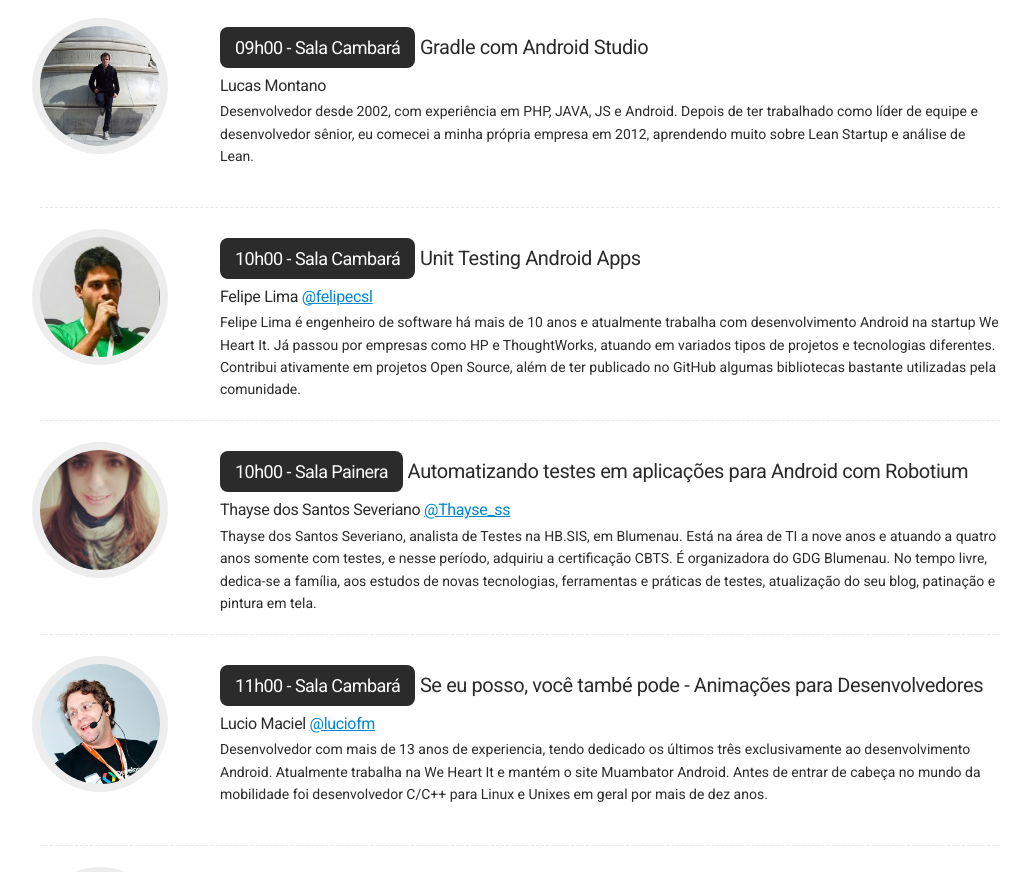
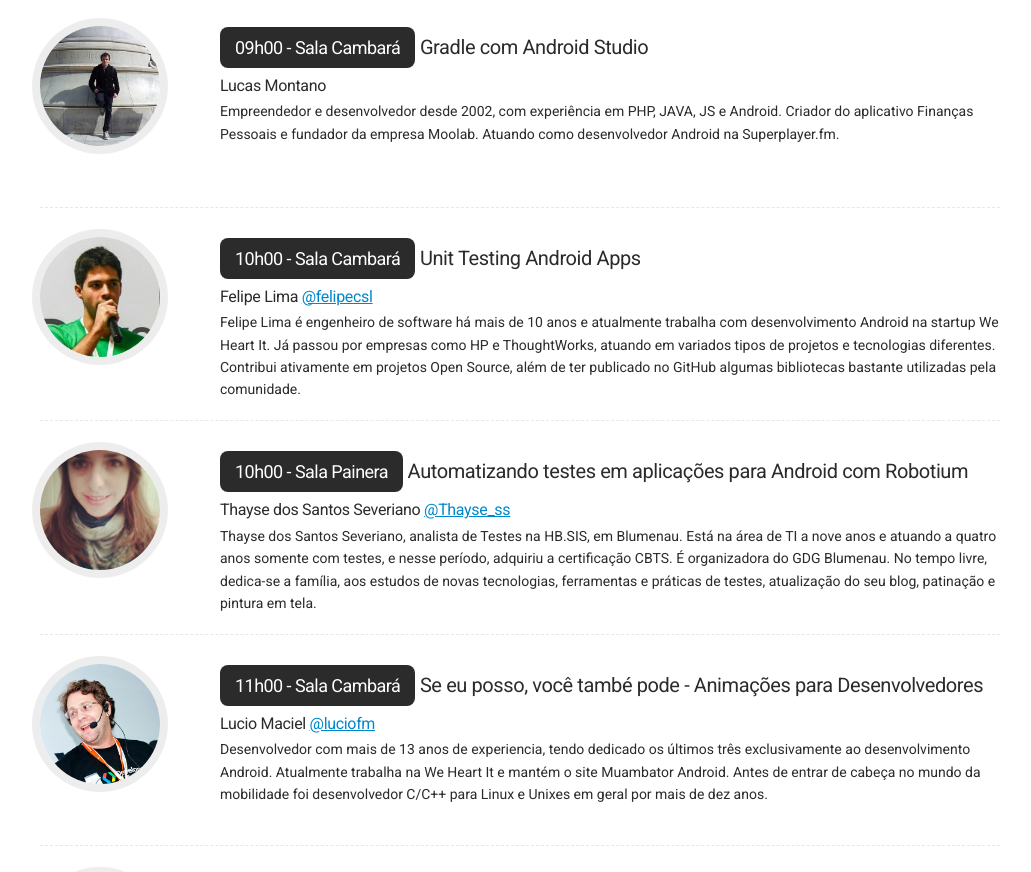
Before and after one commit to devfestsul/site-2014, a plain HTML site: page out/index.html in a window 1280 px wide. Shown: the part 1990-2862 px from the top of the page, without its empty margins (120-1151 px from the left). Drawn offline with nearby package versions, Linux system fonts and the light colour scheme; some packages are replaced by stand-ins of ours.

Commit message:
Updates..

```diff
--- a/out/index.html
+++ b/out/index.html
@@ -174,7 +174,7 @@
         </h3>
 
         <h3 class="speakers-name">Lucas Montano <a href="" title=""></a></h3>
-        <p class="speakers-bio">Desenvolvedor desde 2002, com experiência em PHP, JAVA, JS e Android. Depois de ter trabalhado como líder de equipe e desenvolvedor sênior, eu comecei a minha própria empresa em 2012, aprendendo muito sobre Lean Startup e análise de Lean. </p>
+        <p class="speakers-bio">Empreendedor e desenvolvedor desde 2002, com experiência em PHP, JAVA, JS e Android. Criador do aplicativo Finanças Pessoais e fundador da empresa Moolab. Atuando como desenvolvedor Android na Superplayer.fm.</p>
       </li>
 
 
```
